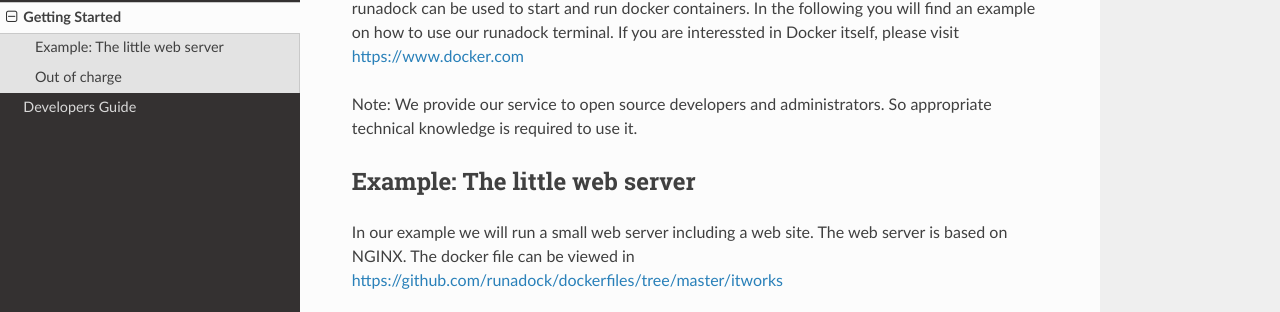
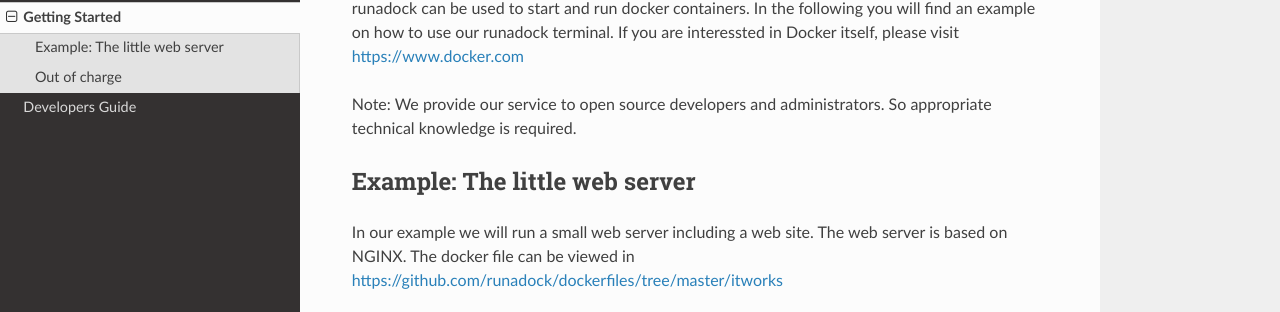
Before and after one commit to runadock/docs, an MkDocs documentation site: the page built from docs/GettingStarted.md, in a window 1280 px wide and 900 px high. Shown: the part 163-475 px from the top of the window. Built offline with MkDocs 1.6.1, drawn with Linux system fonts in a browser that asks for light colours; nearby versions of some CDN libraries; old or Windows-style settings are respelled for this version of MkDocs.

Commit message:
Update GettingStarted.md

```diff
--- a/docs/GettingStarted.md
+++ b/docs/GettingStarted.md
@@ -4,7 +4,7 @@ Getting Started
 runadock can be used to start and run docker containers. In the following you will find an example on how to use our runadock terminal.
 If you are interessted in Docker itself, please visit <https://www.docker.com>
 
-Note: We provide our service to open source developers and administrators. So appropriate technical knowledge is required to use it.
+Note: We provide our service to open source developers and administrators. So appropriate technical knowledge is required.
 
 Example: The little web server
 ------------------------------
```
